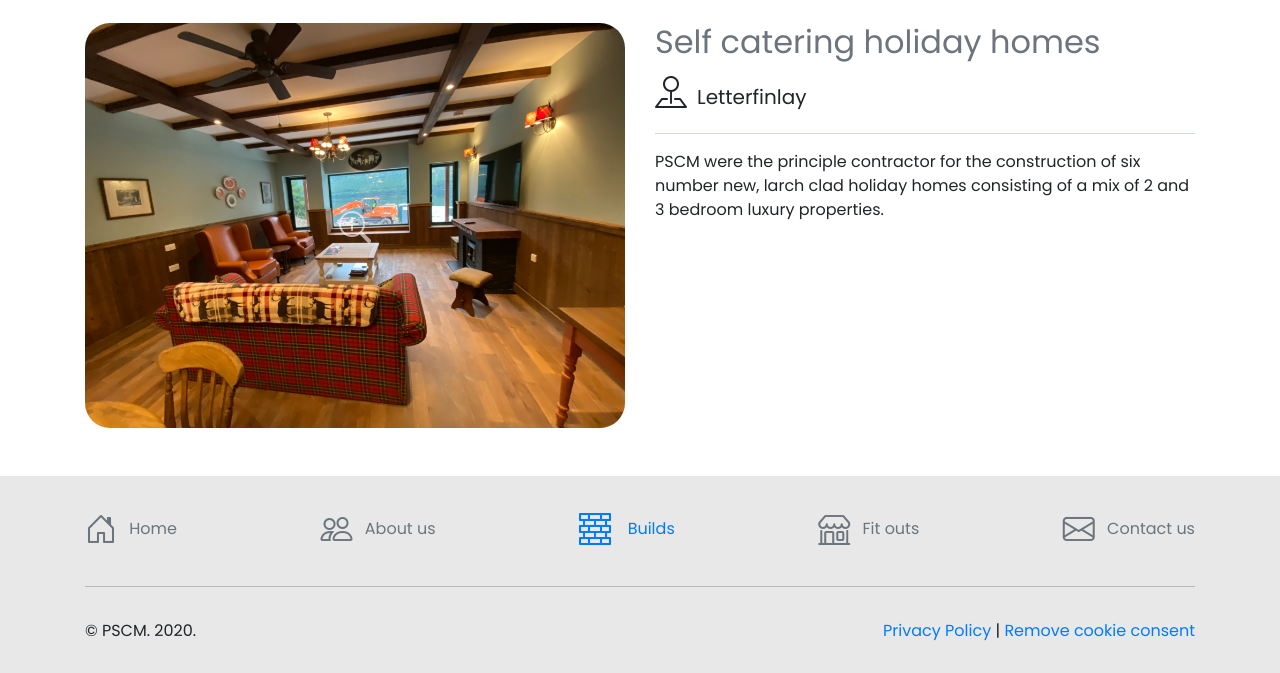
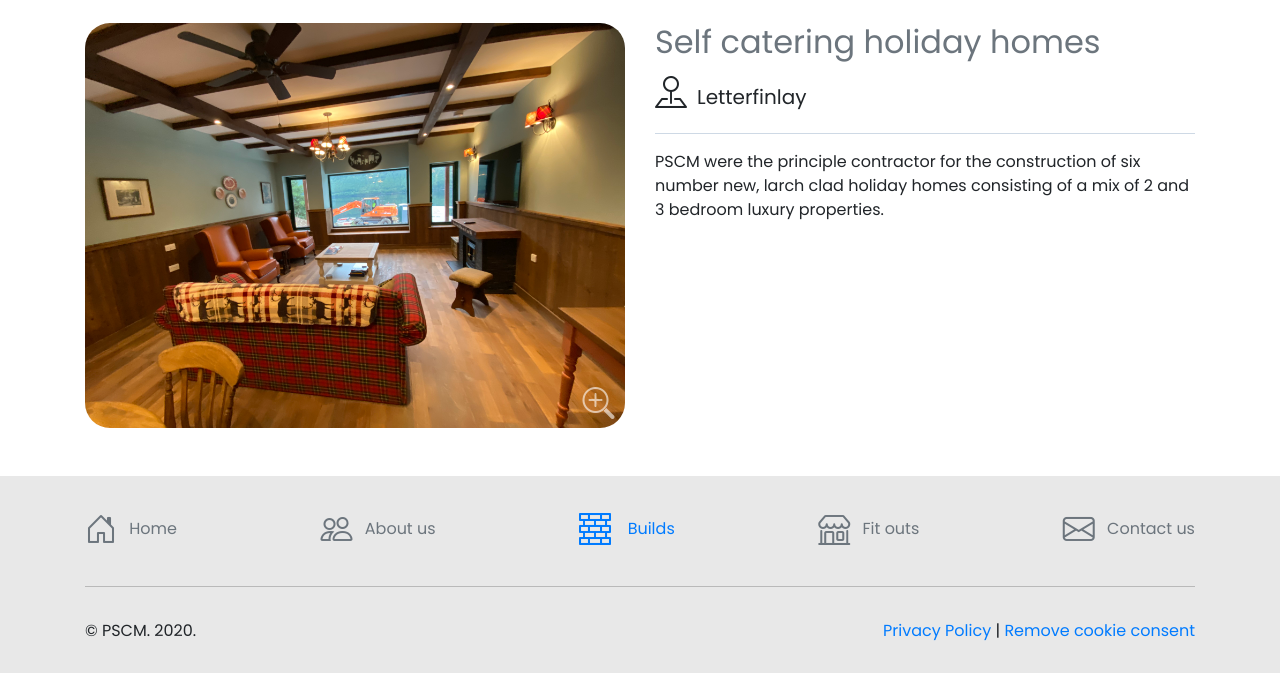
Before and after one commit to rmchardie/pscm-test, a PHP site: page /build.html in a window 1280 px wide. Shown: the part 1169-1842 px from the top of the page. Run offline with PHP 8.4, Linux system fonts and the light colour scheme.

Commit message:
Add files via upload

```diff
--- a/css/style.css
+++ b/css/style.css
@@ -479,13 +479,14 @@ footer {
   position: relative;
   text-align: center;
   color: white;
+  cursor: pointer;
 }
 
 .centered {
   position: absolute;
-  top: 50%;
-  left: 50%;
-  transform: translate(-50%, -50%);
+  top: 100%;
+  left: 100%;
+  transform: translate(-180%, -100%);
 }
 
 .centered i {
```
